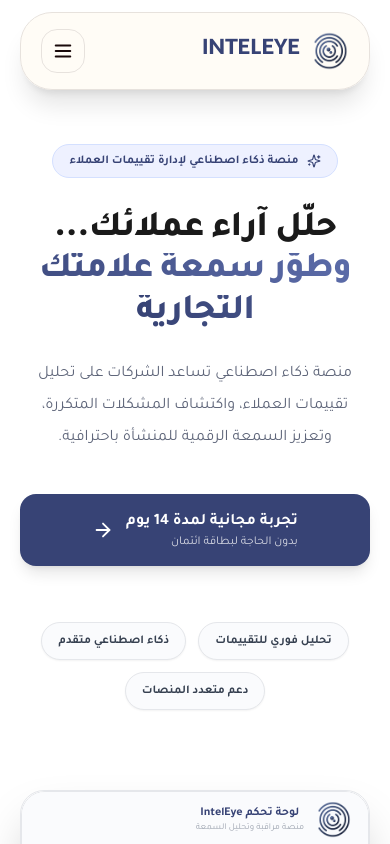
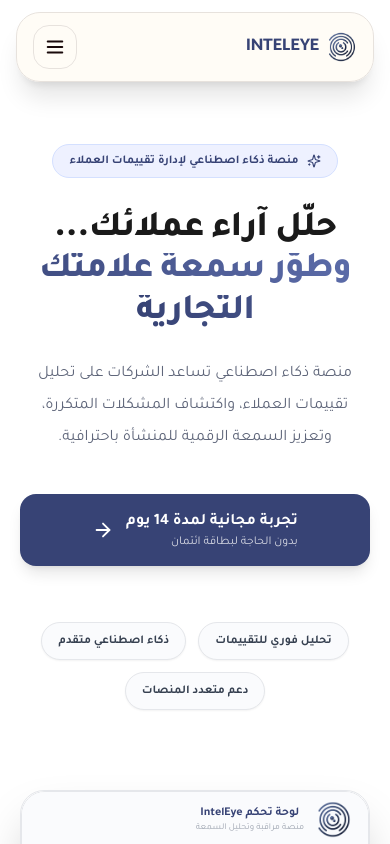
Before and after one commit to alaaalhrebi/inteleye, a Next.js app in the folder inteleye_project/: page / in a window 390 px wide. Shown: the top 844 px of the page. Built offline with nearby package versions, Linux system fonts and the light colour scheme.

Commit message:
Refactor Navbar styles and layout structure

```diff
--- a/inteleye_project/src/components/Navbar.tsx
+++ b/inteleye_project/src/components/Navbar.tsx
@@ -10,10 +10,10 @@ export default function Navbar() {
   const [open, setOpen] = useState(false);
 
   const navItem =
-    "text-[15px] md:text-[16px] font-semibold text-[#374375] transition hover:text-[#22315E]";
+    "text-sm md:text-[15px] lg:text-[16px] font-semibold text-[#374375] transition hover:text-[#22315E]";
 
   const btn =
-    "rounded-full bg-[#374375] px-4 md:px-6 py-2.5 md:py-3 text-xs md:text-sm font-bold text-white transition hover:bg-[#2A3460]";
+    "rounded-full bg-[#374375] px-3 md:px-6 py-2 md:py-3 text-[10px] sm:text-xs md:text-sm font-bold text-white transition hover:bg-[#2A3460]";
 
   return (
     <motion.header
@@ -21,12 +21,12 @@ export default function Navbar() {
       animate={{ y: 0, opacity: 1 }}
       className="fixed inset-x-0 top-0 z-50"
     >
-      <div className="mx-auto max-w-7xl px-5 md:px-8 pt-3 md:pt-5">
-        <div className="grid grid-cols-2 lg:grid-cols-3 items-center rounded-3xl border border-border bg-background/90 px-5 md:px-8 py-4 md:py-5 shadow-xl backdrop-blur-xl">
+      <div className="mx-auto max-w-[1400px] px-4 sm:px-6 md:px-8 pt-3 md:pt-5">
+        <div className="flex justify-between lg:grid lg:grid-cols-3 items-center rounded-2xl sm:rounded-3xl border border-border bg-background/90 px-4 sm:px-6 md:px-8 py-3 sm:py-4 md:py-5 shadow-xl backdrop-blur-xl">
 
-          <Link href="/" className="flex items-center gap-3">
-            <img src="/logo.png" alt="IntelEye" className="h-10 md:h-12 lg:h-14 w-auto"/>
-            <span className="text-2xl md:text-3xl lg:text-[32px] font-black tracking-tight text-[#374375]">
+          <Link href="/" className="flex items-center gap-2 sm:gap-3">
+            <img src="/logo.png" alt="IntelEye" className="h-8 sm:h-10 md:h-12 lg:h-14 w-auto"/>
+            <span className="text-lg sm:text-2xl md:text-3xl lg:text-[32px] font-black tracking-tight text-[#374375]">
               INTELEYE
             </span>
           </Link>
```
